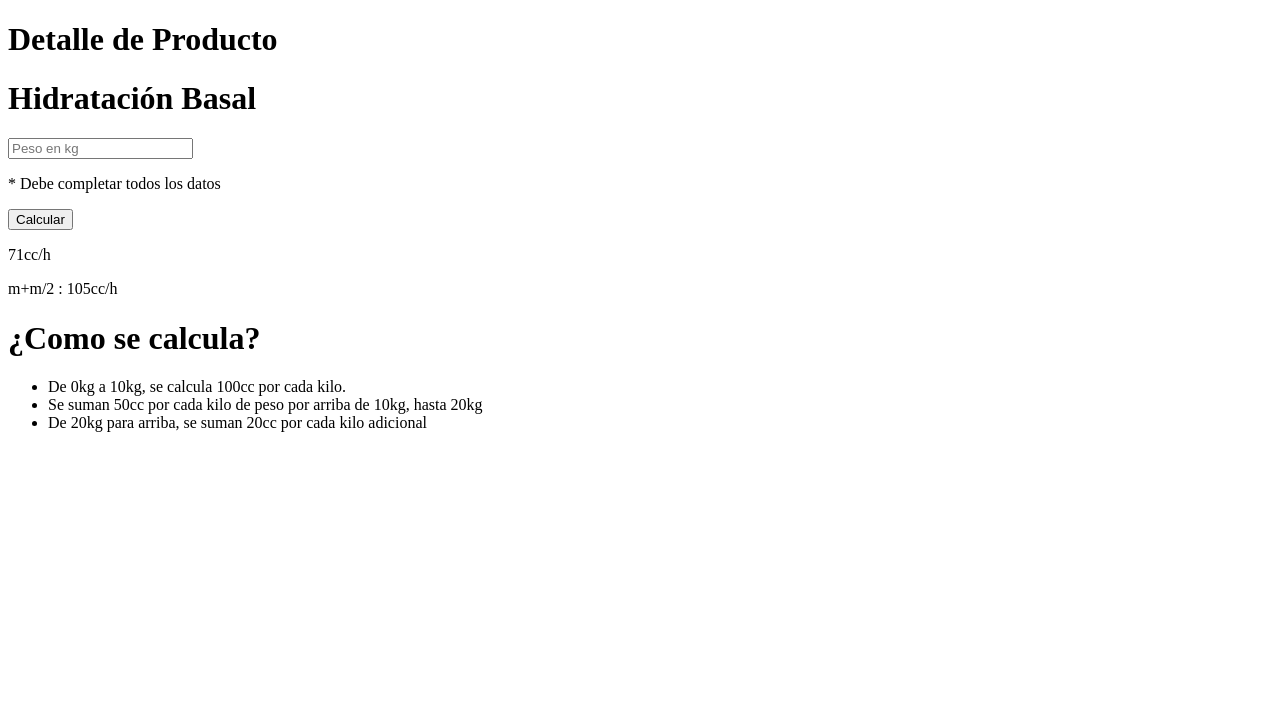
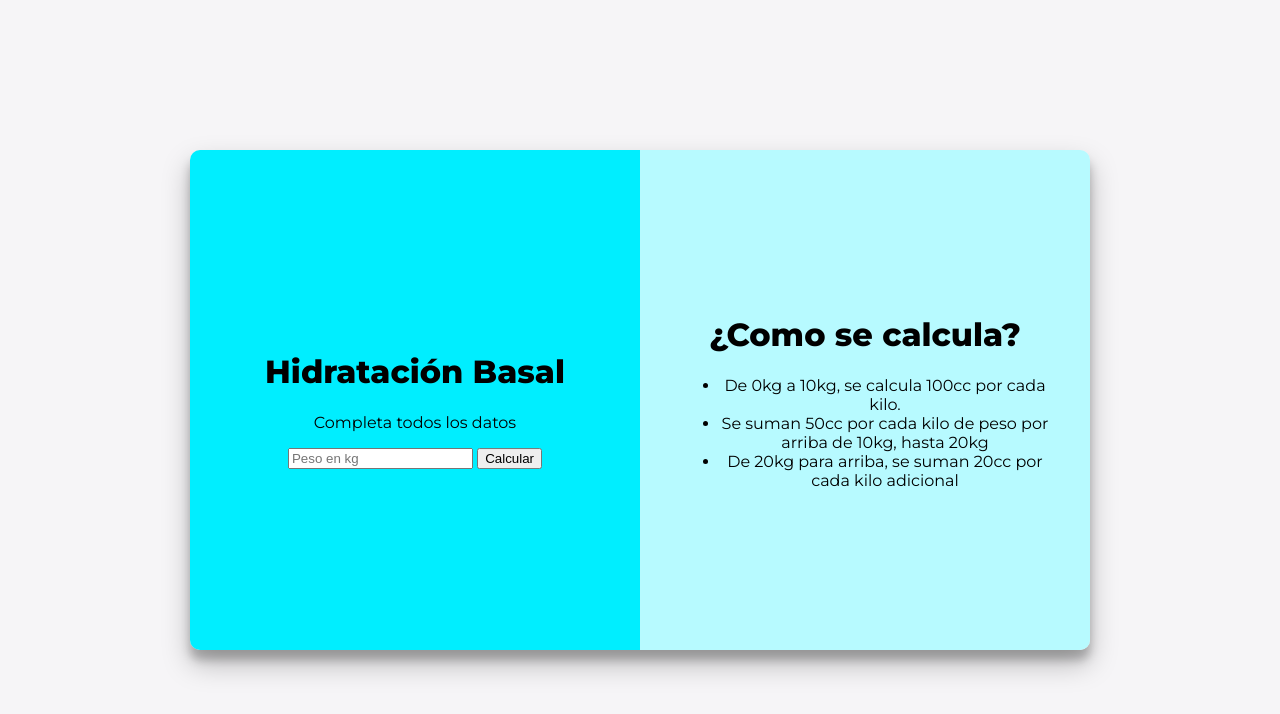
Before and after one commit to nicoool24/nicoool24.github.io, a plain HTML site: page index.html in a window 1280 px wide. Drawn offline with Linux system fonts and the light colour scheme.

Commit message:
Add files via upload

```diff
--- a/index.html
+++ b/index.html
@@ -1,20 +1,24 @@
 <!DOCTYPE html>
 <html>
     <head>
-           <title>Calculadora de hidratación</title>
+        <link rel="stylesheet" href="./style.css">
+        <script src="script.js" defer></script>
     </head>
     <body>
-        <h1>Detalle de Producto</h1>
-            <div>
-                <div>
+        <div id="contenedor">
+            <div id="calculadora">
+                <div class="contenido">
                     <h1>Hidratación Basal</h1>
-                   <input type="number" placeholder="Peso en kg" />
-                   <p>* Debe completar todos los datos</p>
-                   <button>Calcular</button>
-                   <p>71cc/h</p>
-                   <p>m+m/2 : 105cc/h</p>
+                    <p class="item">Completa todos los datos</p>
+                    <input class="item" id="peso" type="number" placeholder="Peso en kg" />
+                    <p class="item" id="error">* Debe completar todos los datos</p>
+                    <button class="item" id="calcular">Calcular</button>
+                    <p class="item resultado" id="flu">71cc/h</p>
+                    <p class="item resultado" id="man">m+m/2 : 105cc/h</p>
                 </div>
-            <div>
+            </div>
+            <div id="detalle">
+                <div class="contenido">
                     <h1>¿Como se calcula?</h1>
                     <ul>
                         <li>De 0kg a 10kg, se calcula 100cc por cada kilo.</li>
@@ -23,5 +27,6 @@
                     </ul>
                 </div>
             </div>
+        </div>
     </body>
 </html>
```
Lines whose indentation alone changed are shown as unchanged.
